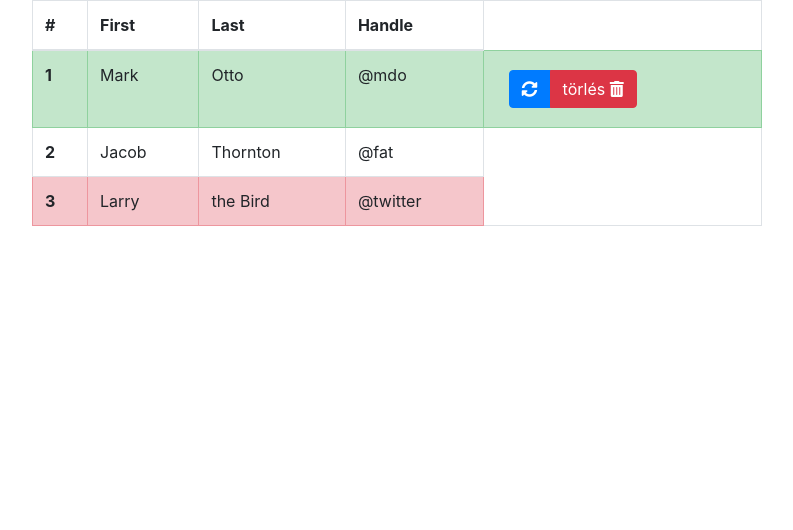
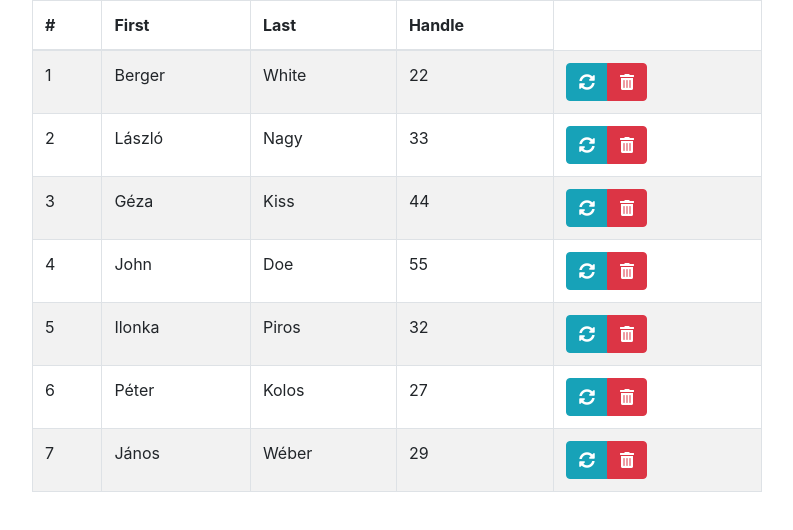
Before and after one commit to slmarker/slmarker.github.io, a plain HTML site: page table.html in a window 1280 px wide. Shown: the whole page, without its empty margins (243-1036 px from the left). Drawn offline with Linux system fonts and the light colour scheme.

Commit message:
new file

```diff
--- /dev/null
+++ b/js/table.js
@@ -0,0 +1,58 @@
+
+//      <tr class="table-success">
+//      <th scope="row">1</th>
+//      <td>Mark</td>
+//      <td>Otto</td>
+//      <td>@mdo</td>
+//      <td>
+//          <div class="btn-group btn">
+//              <button class="btn-primary btn"><i class="fas fa-sync-alt"></i></button>
+//              <button class="btn-danger btn">törlés  <i class="fas fa-trash-alt"></i></button>
+//          </div>
+//      </td>
+//    </tr>
+let users = [
+    { surname: "Berger", firstname: "White", age: 22 },
+    { surname: "László", firstname: "Nagy", age: 33 },
+    { surname: "Géza", firstname: "Kiss", age: 44 },
+    { surname: "John", firstname: "Doe", age: 55 },
+    { surname: "Ilonka", firstname: "Piros", age: 32 },
+    { surname: "Péter", firstname: "Kolos", age: 27 },
+    { surname: "János", firstname: "Wéber", age: 29 },
+];
+let tableBody = document.querySelector("#userTable tbody");
+let createTD = (html, parent) => {
+    let td = document.createElement("td");
+    td.innerHTML = html;
+    parent.appendChild(td);
+}
+
+let createBtnGroup = parent => {
+    let group = document.createElement("div");
+    group.className = "btn-group";
+
+    let btnInfo = document.createElement("button");
+    btnInfo.className = "btn-info btn";
+    btnInfo.innerHTML = '<i class="fas fa-sync-alt"></i>';
+
+    let btnDanger = document.createElement("button");
+    btnDanger.className = "btn btn-danger";
+    btnDanger.innerHTML = '<i class="fas fa-trash-alt"></i>';
+
+    group.appendChild(btnInfo);
+    group.appendChild(btnDanger);
+
+    let td = document.createElement("td");
+    td.appendChild(group);
+    parent.appendChild(td);
+
+}
+for (let k in users) {
+    let tr = document.createElement("tr");
+    createTD(parseInt(k) + 1, tr);
+    for (let value of Object.values(users[k])) {
+        createTD(value, tr);
+    }
+    createBtnGroup(tr);
+    tableBody.appendChild(tr);
+}
--- a/table.html
+++ b/table.html
@@ -12,7 +12,7 @@
         <div class="row">
             <div class="col-2"></div>
             <div class="col-8">
-                <table class="table table-striped table-bordered">
+                <table id= userTable class="table table-striped table-bordered">
                     <thead>
                         <tr>
                           <th scope="col">#</th>
@@ -22,35 +22,13 @@
                         </tr>
                     </thead>
                     <tbody>
-                      <tr class="table-success">
-                        <th scope="row">1</th>
-                        <td>Mark</td>
-                        <td>Otto</td>
-                        <td>@mdo</td>
-                        <td>
-                            <div class="btn-group btn">
-                                <button class="btn-primary btn"><i class="fas fa-sync-alt"></i></button>
-                                <button class="btn-danger btn">törlés  <i class="fas fa-trash-alt"></i></button>
-                            </div>
-                        </td>
-                      </tr>
-                      <tr>
-                        <th scope="row">2</th>
-                        <td>Jacob</td>
-                        <td>Thornton</td>
-                        <td>@fat</td>
-                      </tr>
-                      <tr class="table-danger">
-                        <th scope="row">3</th>
-                        <td>Larry</td>
-                        <td>the Bird</td>
-                        <td>@twitter</td>
-                      </tr>
+
                     </tbody>
                 </table>
             </div>
             <div class="col-2"></div>
         </div>
     </div>
+    <script src="js/table.js"></script>
 </body>
 </html>
```
Also changed, not shown: bt.html (+10 -2 lines), js/main.js (+98 -4 lines).
